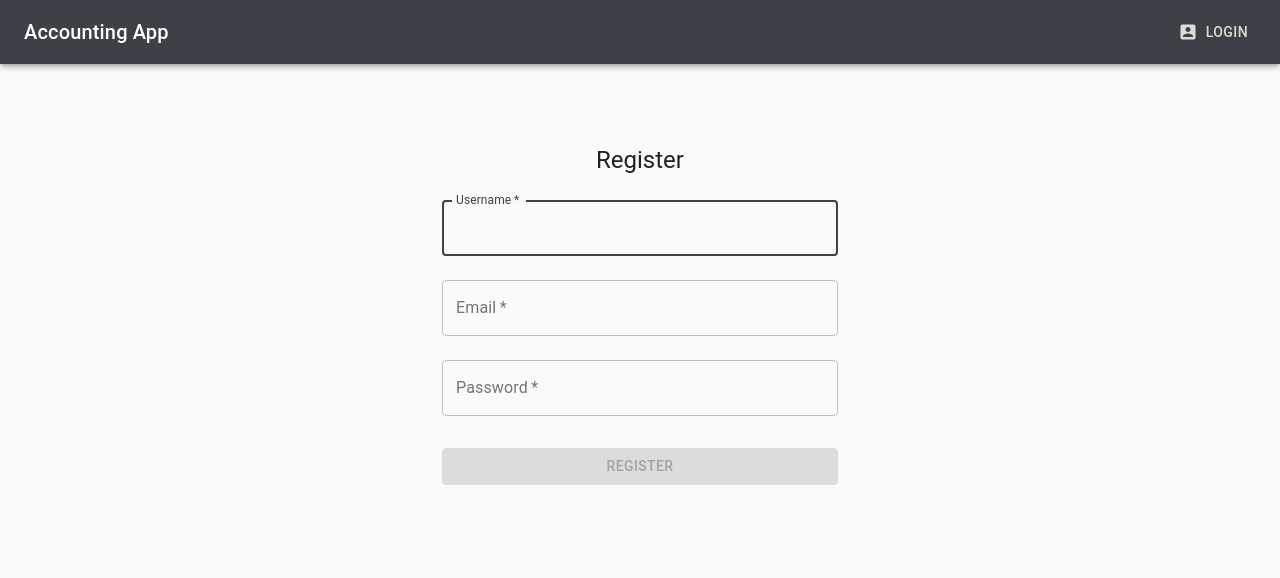
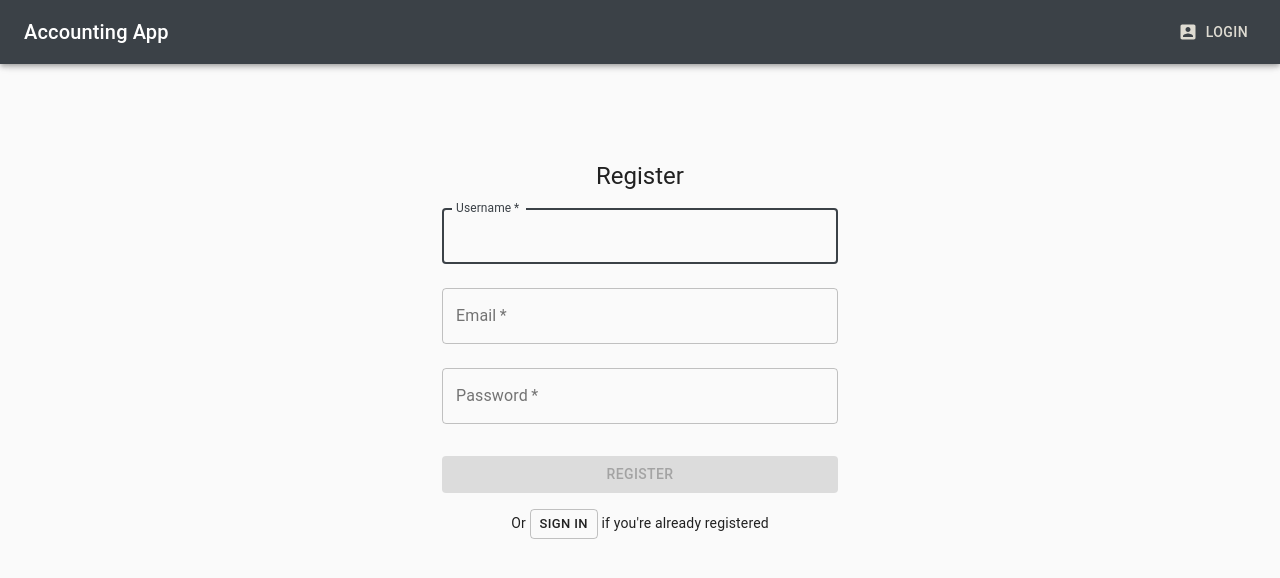
Before and after one commit to proohit/accountingapp, a Next.js app in the folder frontend/: page /register in a window 1280 px wide. Shown: the top 578 px of the page. Built offline with nearby package versions, Linux system fonts and the light colour scheme; no server answers.

Commit message:
#23 - Added links to register and login

```diff
--- a/frontend/src/authentication/components/RegisterForm.tsx
+++ b/frontend/src/authentication/components/RegisterForm.tsx
@@ -17,22 +17,15 @@ import { notificationState } from '../../shared/hooks/notificationState';
 import { useAuthentication } from '../hooks/useAuthentication';
 import { AUTHENTICATION_API } from '../services/AuthenticationApi';
 import {
+  getEmailValidationError,
+  getPasswordValidationError,
   getUsernameValidationError,
-  getPasswordValidationError,
-  getEmailValidationError,
 } from '../services/AuthenticationValidator';
 import { registerGreetingState } from './registerGreetingState';
 
 export const useStyles = makeStyles((theme) => ({
   paper: {
-    marginTop: theme.spacing(8),
-    display: 'flex',
-    flexDirection: 'column',
-    alignItems: 'center',
-  },
-  form: {
-    width: '100%', // Fix IE 11 issue.
-    marginTop: theme.spacing(1),
+    marginTop: theme.spacing(10),
   },
   submit: {
     margin: theme.spacing(3, 0, 2),
@@ -143,13 +136,16 @@ export const RegisterForm: FunctionComponent = () => {
           </Typography>
         </DialogContent>
       </Dialog>
-      <Grid container direction="row" justify="center">
       <Container maxWidth="xs">
-          <div className={classes.paper}>
+        <Grid
+          container
+          direction="row"
+          justify="center"
+          className={classes.paper}
+        >
           <Typography component="h1" variant="h5">
             Register
           </Typography>
-            <div className={classes.form}>
           <TextField
             variant="outlined"
             margin="normal"
@@ -210,10 +206,17 @@ export const RegisterForm: FunctionComponent = () => {
           >
             Register
           </Button>
-            </div>
-          </div>
+          <Typography variant="body2">
+            Or{' '}
+            <Link href="/login" passHref>
+              <Button size="small" variant="outlined">
+                sign in
+              </Button>
+            </Link>{' '}
+            if you're already registered
+          </Typography>
+        </Grid>
       </Container>
-      </Grid>
     </>
   );
 };
```
Also changed, not shown: frontend/src/authentication/components/LoginForm.tsx (+19 -15 lines). Lines whose indentation alone changed are shown as unchanged.
